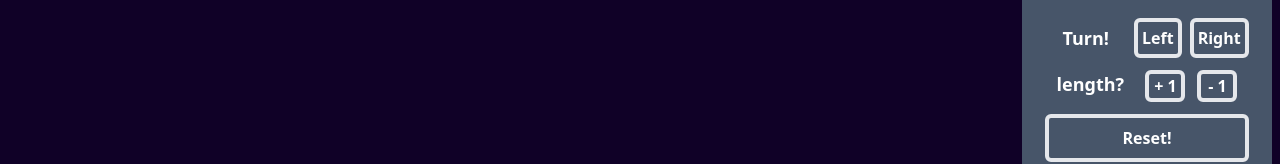
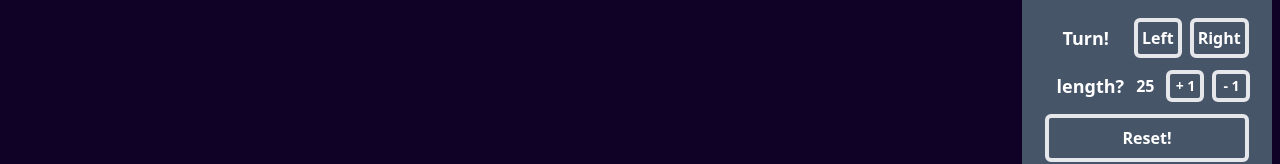
Before and after one commit to The-Chuck-Chuck/The-Chuck, a React (Vite) app: page /simulator in a window 1280 px wide. Shown: the part 547-711 px from the top of the page. Built offline with nearby package versions, Linux system fonts and the light colour scheme.

Commit message:
Feat(초기 설정 모달): 모달에서 시뮬레이션 컨트롤러로 값 전달
- chuckStore 생성: 척척이의 전체 길이를 설정함
- 초기 설정 모달에서 start 버튼 클릭 시 setChuckLength로 값 변경

```diff
--- a/src/components/SimulController.jsx
+++ b/src/components/SimulController.jsx
@@ -1,6 +1,9 @@
+import useChuckStore from "../store/chuckStore";
 import Button from "./Button";
 
 const SimulController = () => {
+  const chuckLength = useChuckStore((state) => state.chuckLength);
+
   return (
     <div className="flex flex-col gap-3 fixed bottom-2 right-2 w-[250px] h-[250px] bg-slate-600 p-3 justify-center items-center">
       <div className="w-[90%] flex gap-2 items-center">
@@ -8,10 +11,13 @@ const SimulController = () => {
         <Button addClassName="h-10 p-1">Left</Button>
         <Button addClassName="h-10 p-1">Right</Button>
       </div>
-      <div className="w-[80%] flex gap-3">
-        <p className="grow font-bold text-lg">length?</p>
-        <Button addClassName="w-[40px] h-8 pl-1 pr-1">+ 1</Button>
-        <Button addClassName="w-[40px] h-8 pl-1 pr-1">- 1</Button>
+      <div className="w-[80%] flex gap-3 items-center">
+        <div className="grow font-bold text-lg">length?</div>
+        <div className="font-semibold">{chuckLength}</div>
+        <div className="flex gap-2">
+          <Button addClassName="w-[38px] text-sm h-8 pl-1 pr-1">+ 1</Button>
+          <Button addClassName="w-[38px] text-sm h-8 pl-1 pr-1">- 1</Button>
+        </div>
       </div>
       <Button addClassName="w-[90%] p-2">Reset!</Button>
       <Button addClassName="w-[90%] p-2">Go Back!</Button>
--- a/src/pages/InitialSettingModal.jsx
+++ b/src/pages/InitialSettingModal.jsx
@@ -1,11 +1,13 @@
 import { useState } from "react";
 import Button from "../components/Button";
 import Modal from "../components/Modal";
+import useChuckStore from "../store/chuckStore";
 import usePageStore from "../store/pageStore";
 
 const InitialSettingModal = () => {
   const setIsOpenedModal = usePageStore((state) => state.setIsOpenedModal);
   const [inputValue, setInputValue] = useState(25);
+  const setChuckLength = useChuckStore((state) => state.setChuckLength);
 
   const handleChangedValue = (event) => {
     setInputValue(event.target.value);
@@ -13,6 +15,7 @@ const InitialSettingModal = () => {
 
   const handleClick = () => {
     setIsOpenedModal(false);
+    setChuckLength(inputValue);
   };
 
   return (
--- /dev/null
+++ b/src/store/chuckStore.js
@@ -0,0 +1,8 @@
+import { create } from "zustand";
+
+const useChuckStore = create((set) => ({
+  chuckLength: 25,
+  setChuckLength: (state) => set({ chuckLength: state }),
+}));
+
+export default useChuckStore;
```
